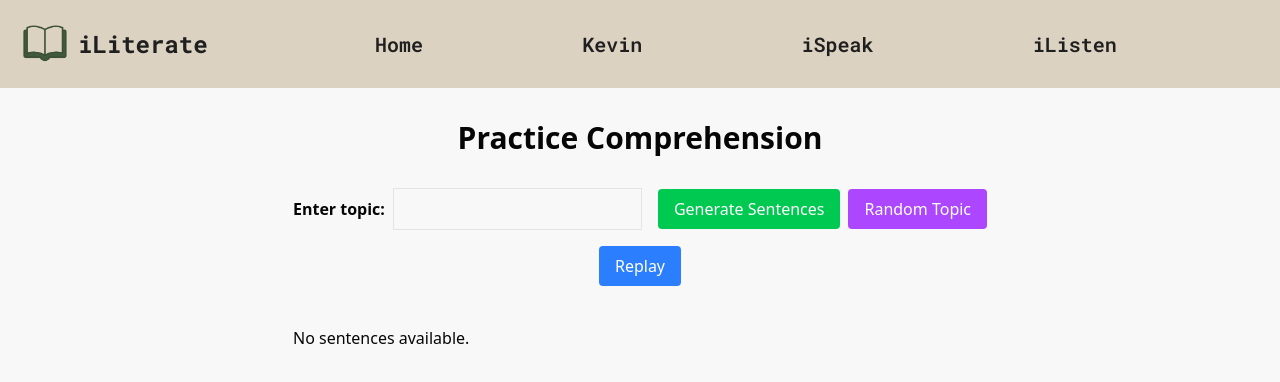
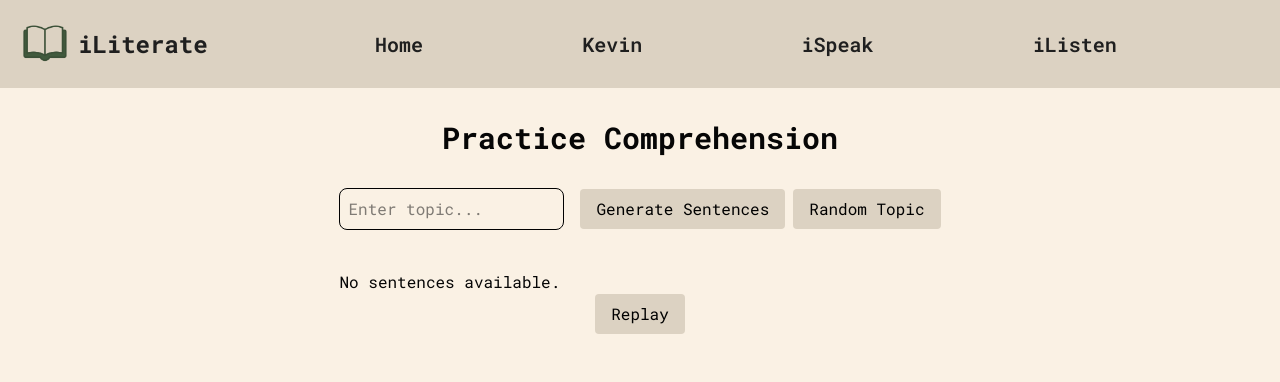
Before and after one commit to Kevyi/iLiterate, a Next.js app in the folder client/: page /product2 in a window 1280 px wide. Shown: the top 382 px of the page. Built offline with nearby package versions, Linux system fonts and the light colour scheme.

Commit message:
fixed cors issue, added styles for product2

```diff
--- a/client/app/product2/page.jsx
+++ b/client/app/product2/page.jsx
@@ -5,10 +5,10 @@ import AudioPlayer from "@/components/playback";
 
 export default function VoiceToTextPage() {
   return (
-    <div className="min-h-screen">
+    <div className="min-h-screen bg-[#faf1e4]">
       <Navbar />
       <div className="flex flex-col items-center justify-center p-8">
-        <h1 className="text-3xl font-bold mb-4">Practice Comprehension</h1>
+        <h1 className="text-3xl font-bold mb-4 font-mono">Practice Comprehension</h1>
         <AudioPlayer />
       </div>
     </div>
--- a/client/components/playback.jsx
+++ b/client/components/playback.jsx
@@ -196,27 +196,25 @@ export default function AudioPlayer() {
   };
 
   return (
-    <div className="flex flex-col items-center justify-center p-4 relative">
+    <div className="flex flex-col items-center justify-center p-4 relative bg-[#faf1e4]">
       <form onSubmit={handleSubmit} className="mb-4 flex flex-col sm:flex-row items-center">
         <div className="flex flex-row items-center space-x-2">
-          <label>
-            <b>Enter topic: </b>
-          </label>
           <input
+            placeholder="Enter topic..."
             type="text"
             value={entry}
             onChange={(e) => setEntry(e.target.value)}
-            className="border p-2"
+            className="border border-black border-solid p-2 rounded-md font-mono"
           />
         </div>
         <div className="flex mt-4 sm:mt-0 sm:ml-4 space-x-2">
-          <button type="submit" className="px-4 py-2 bg-green-500 text-white rounded">
+          <button type="submit" className="px-4 py-2 bg-[#dcd2c2] text-black rounded font-mono">
             Generate Sentences
           </button>
           <button
             type="button"
             onClick={handleRandomTopic}
-            className="px-4 py-2 bg-purple-500 text-white rounded"
+            className="px-4 py-2 bg-[#dcd2c2] text-black rounded font-mono"
           >
             Random Topic
           </button>
@@ -226,17 +224,14 @@ export default function AudioPlayer() {
       {/* Audio element for synthesized TTS */}
       <audio ref={audioRef} src={mp3Url || undefined} preload="auto" />
 
-      {/* Replay button for TTS audio */}
-      <button onClick={handleReplayAudio} className="mb-4 px-4 py-2 bg-blue-500 text-white rounded hover:bg-blue-600">
-        Replay
-      </button>
+
 
       {/* Render generated sentences in a two-column layout:
           Left: clickable square buttons for answer selection
           Right: non-clickable sentence display via WordBox */}
       <div className="mt-6 space-y-4 w-full max-w-10xl">
         {loading ? (
-          <p>Loading sentences...</p>
+          <p className="font-mono text-black">Loading sentences...</p>
         ) : sentences.length > 0 ? (
           sentences.map((sentence, idx) => (
             <div key={idx} className="flex items-center border rounded p-2">
@@ -254,9 +249,14 @@ export default function AudioPlayer() {
             </div>
           ))
         ) : (
-          <p>No sentences available.</p>
+          <p className="font-mono">No sentences available.</p>
         )}
       </div>
+
+      {/* Replay button for TTS audio */}
+      <button onClick={handleReplayAudio} className="mb-4 px-4 py-2 text-black rounded hover:bg-blue-600 font-mono bg-[#dcd2c2]">
+        Replay
+      </button>
 
       {/* Hidden audio element for correct.mp3 */}
       <audio ref={correctAudioRef} src="/correct.mp3" preload="auto" />
```
Also changed, not shown: 1 other file (tests, documents, lock files or other folders).
